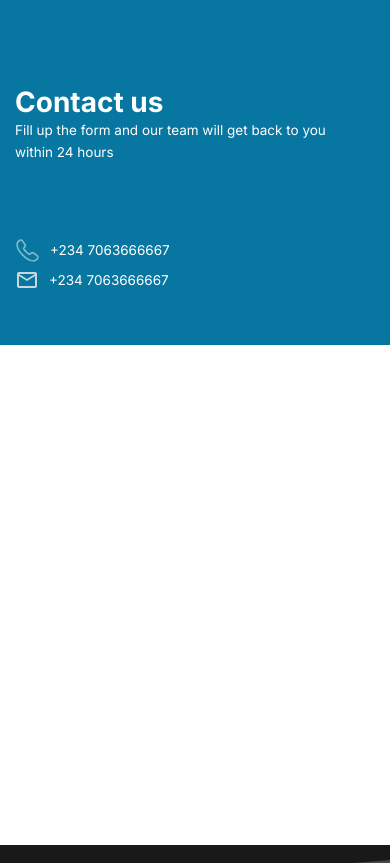
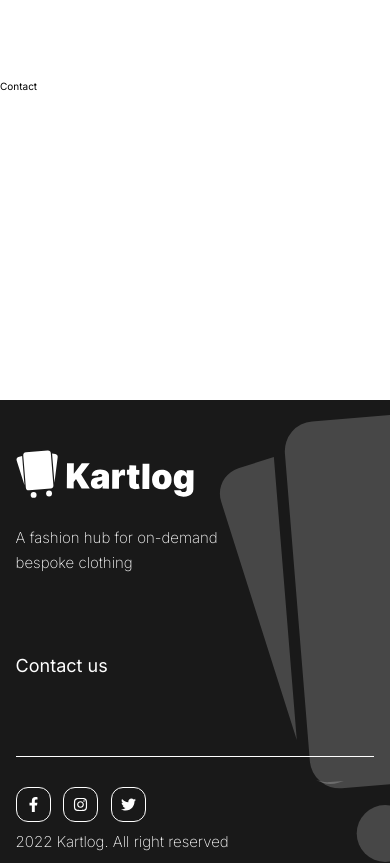
Before and after one commit to Kiisi-Felix-Destiny/Kartlog, a React (Create React App) app: page /contact in a window 390 px wide. Shown: the top 863 px of the page. Built offline with nearby package versions, Linux system fonts and the light colour scheme.

Commit message:
Responsive

```diff
--- a/src/components/Contact/Contact.css
+++ b/src/components/Contact/Contact.css
@@ -1,93 +1,6 @@
-.contact_container{
-    width:94%;
-    padding-top:3.5rem;
+.contact-container{
+    width:100%;
+    padding-top:8rem;
     padding-bottom: 4rem;
-    background:var(--blue);
-    display:grid;
-    place-items:center;
-    border-radius: 10px;
+    height:40rem;
 }
-.contact_wrapper{
-    display:grid;
-    grid-template-columns: 30rem auto;
-    width:92%;
-}
-.contact_pag{
-    color:#fff;
-    padding:5rem;
-
-}
-.contact_info{
-    display:flex;
-    height:3rem;
-    align-items: center;
-}
-.contact_info img{
-    height:2.5rem;
-    width:2.5rem;
-}
-.contact_info span{
-    color:rgba(236, 231, 231, 0.863) !important;
-}
-.contact_info p{
-    padding-left:1rem;
-}
-.contact{
-    height:15rem;
-    padding-bottom:3rem
-}
-.contact h1{
-    font-size:var(--fontSizeBig);
-}
-.contact_pag p{
-    font-size:1.35rem;
-    line-height:2.2rem;
-}
-.contact-form_wrap{
-    height:50rem;
-    border-radius:10px;
-    width:100%;
-    max-width:50rem;
-    background:#fff;
-}
-
-@media screen and (max-width:900px){
-    .contact_wrapper{
-        grid-template-columns:100%;
-    }
-    .contact_box{
-        padding-left:5rem;
-    }
-}
-@media screen and (max-width:768px){
-    .contact_container{
-        width:100%;
-    }
-    .contact_container{
-        border-radius:0;
-    }
-    .contact_pag{
-        padding-left:0;
-    }
-    .contact_box{
-        padding-left:0;
-    }
-}
-@media screen and (max-width:468px){
-    .contact_wrapper{
-        width:100%;
-    }
-    .contact-form_wrap{
-        border-radius:0;
-    }
-    .contact_pag{
-        padding-left:1.5rem;
-        padding-left:1.5rem;
-    }
-    .contact_container{
-        padding-bottom: 0;
-    }
-    .contact h1{
-        font-size:2.8rem;
-    }
-}
--- a/src/components/Contact/Contact.js
+++ b/src/components/Contact/Contact.js
@@ -1,34 +1,10 @@
 import React from 'react'
 import './Contact.css';
-import ContactForm from './ContactForm/ContactForm';
-import call from '../Images/call.svg'
 
 const Contact = () => {
     return (
-        <div className="contact_container">
-            <div className="contact_wrapper">
-                <div className="contact_pag">
-                    <div className="contact">
-                       <h1>Contact us</h1>
-                       <p>Fill up the form and our team will get back to you within 24 hours</p>
-                    </div>
-                    <div className="contact_b">
-                        <div className="contact_info">
-                            <img src={call} alt="call"/>
-                            <p>+234 7063666667</p>
-                        </div>
-                        <div className="contact_info">
-                            <span className="material-icons">mail_outline</span>
-                            <p>+234 7063666667</p>
-                        </div>
-                    </div>
-                </div>
-                <div className="contact_box">
-                    <div className="contact-form_wrap">
-                        <ContactForm/>
-                    </div>
-                </div>
-            </div>
+        <div className="contact-container">
+            Contact
         </div>
     )
 }
--- a/src/components/Footer/Footer.css
+++ b/src/components/Footer/Footer.css
@@ -54,6 +54,7 @@
     font-size:1.5rem;
     border-top: 1px solid #fff;
     display:grid;
+    padding-top:2rem;
     padding:1rem 1rem;
     grid-template-columns: 50% 50%;
 }
@@ -62,6 +63,14 @@
 }
 .footer-copyright{
     padding:1rem 0;
+}
+.footer-main-h2 a:link,
+.footer-main-h2 a:visited{
+    color:#fff;
+    text-decoration: none;
+}
+.footer-main-h2 a:hover{
+    color:var(--blue);
 }
 .footer-social-wrapper{
     display:grid;
@@ -83,6 +92,14 @@
     place-items:center;
     background:transparent;
 }
+.footer-social a:link,
+.footer-social a:visited{
+    color:#fff;
+}
+.footer-social a:active{
+    color:var(--blue);
+}
+
 
 @media screen and (max-width:900px){
     .footer-bottom{
@@ -96,6 +113,7 @@
     .footer-bottom{
         grid-template-columns: 100%;
         height: auto;
+        padding-top:3rem;
     }
     .footer-social-wrapper{
         grid-row:1/2;
--- a/src/components/Footer/Footer.js
+++ b/src/components/Footer/Footer.js
@@ -4,6 +4,8 @@ import footerImg from '../Images/Kartlogowhite.svg'
 import * as Fa from 'react-icons/fa'
 
 const Footer = () => {
+
+
   return (
     <div className="footer-container">
       <div className="footer-wrapper">
@@ -16,7 +18,7 @@ const Footer = () => {
               <p>A fashion hub for on-demand bespoke clothing</p>
             </div>
             <div className="footer-main-h2">
-              <h2>Contact us</h2>
+              <a href="/contact"><h2>Contact us</h2></a>
             </div>
           </div>
           <div className="footer-sub">
@@ -29,9 +31,9 @@ const Footer = () => {
           </div>
           <div className="footer-social-wrapper">
             <div className="footer-social">
-              <div className="footer-social-icons"><Fa.FaFacebookF /></div>
-              <div className="footer-social-icons"><Fa.FaInstagram /></div>
-              <div className="footer-social-icons"><Fa.FaTwitter /></div>
+              <a href="https://www.facebook.com/KartlogNigeria" target="_blank"rel="noreferrer"><div className="footer-social-icons"><Fa.FaFacebookF/></div></a>
+              <a href="https://twitter.com/KartlogNG" target="_blank"rel="noreferrer"><div className="footer-social-icons"><Fa.FaInstagram /></div></a>
+              <a href="https://www.instagram.com/kartlogng" target="_blank"rel="noreferrer"><div className="footer-social-icons"><Fa.FaTwitter /></div></a>
             </div>
           </div>
         </div>
```
